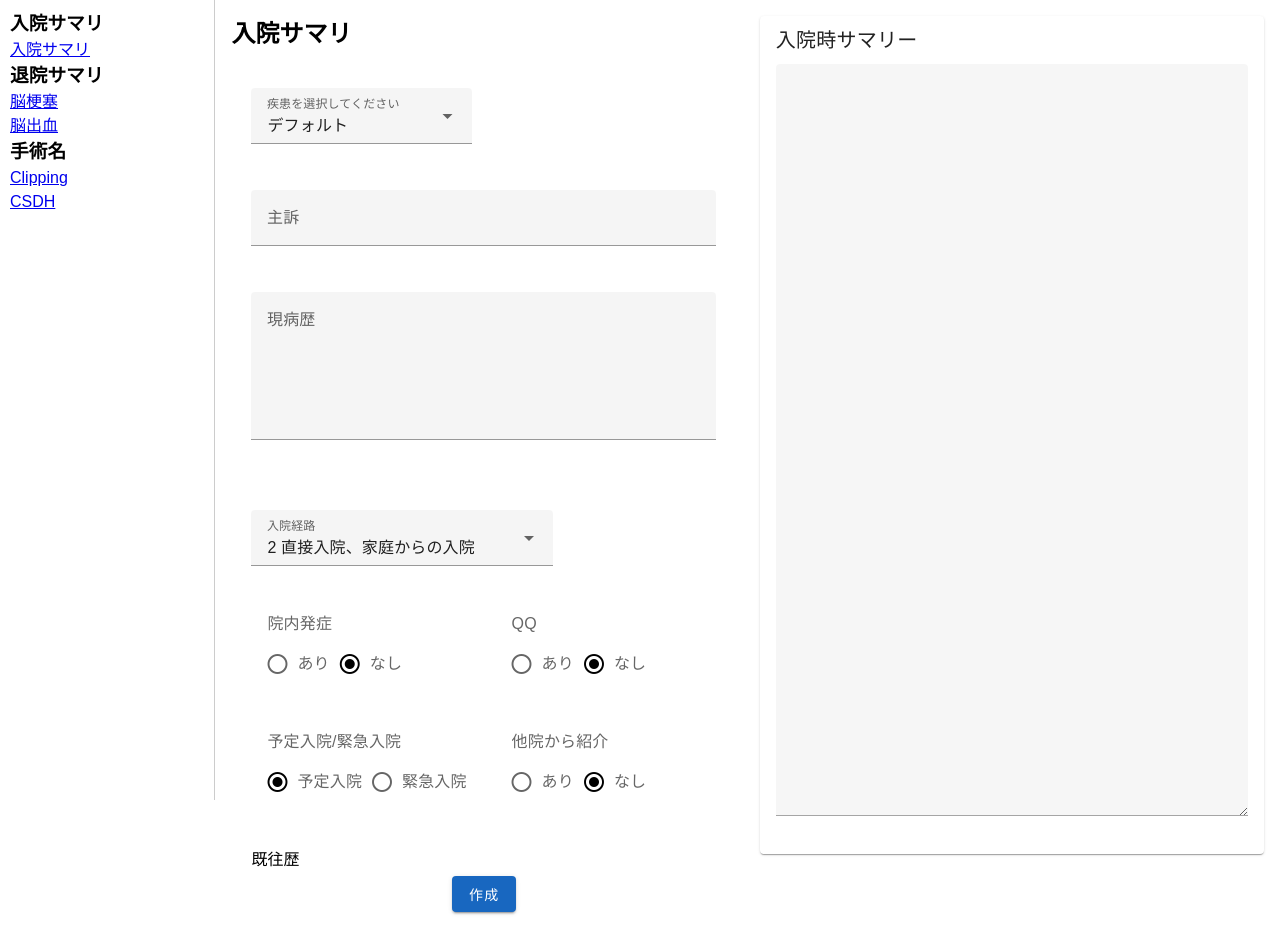
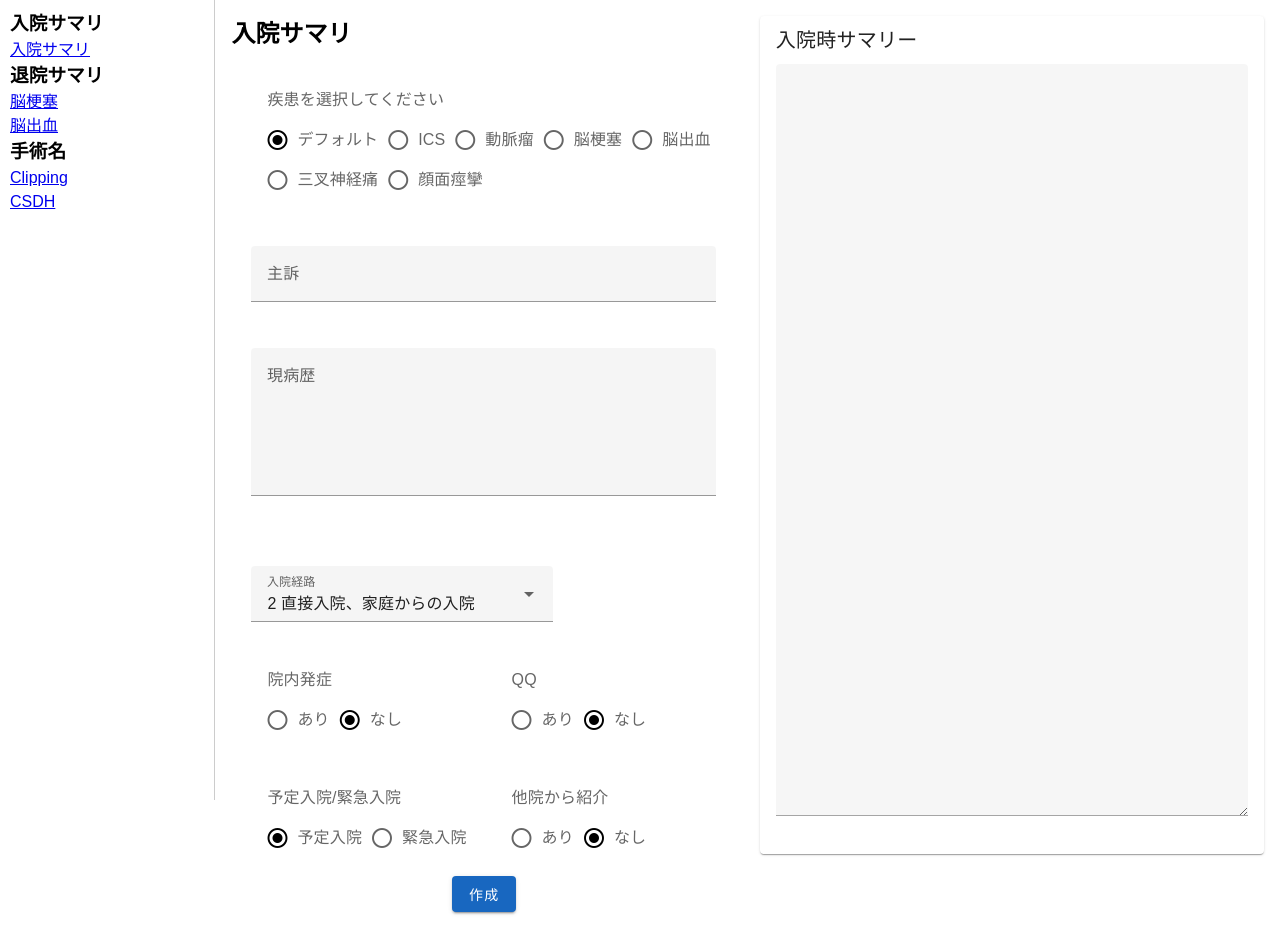
Before and after one commit to keinomura/vue-project, a Vue app: page /summary in a window 1280 px wide. Built offline with nearby package versions, Linux system fonts and the light colour scheme.

Commit message:
入院サマリver1.0完成

```diff
--- a/src/views/SummaryViews/SummaryForm.vue
+++ b/src/views/SummaryViews/SummaryForm.vue
@@ -6,12 +6,10 @@
 
             <v-form ref="form" class="no-horizontal-scroll">
               <v-row class="ma-2">
-                <v-col cols="12" md="6">
-                  <v-select
-                    v-model="selectedDisease"
-                    :items="diseases"
-                    label="疾患を選択してください"
-                  ></v-select>
+                <v-col cols="12">
+                  <v-radio-group v-model="selectedDisease" label="疾患を選択してください" inline>
+                    <v-radio v-for="disease in diseases" :key="disease" :label="disease" :value="disease"></v-radio>
+                  </v-radio-group>
                 </v-col>
 
                 <v-col cols="12">
```
